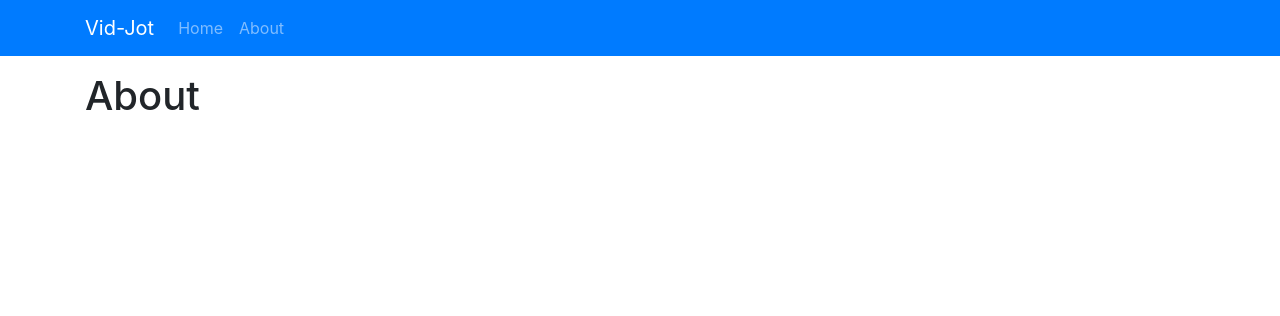
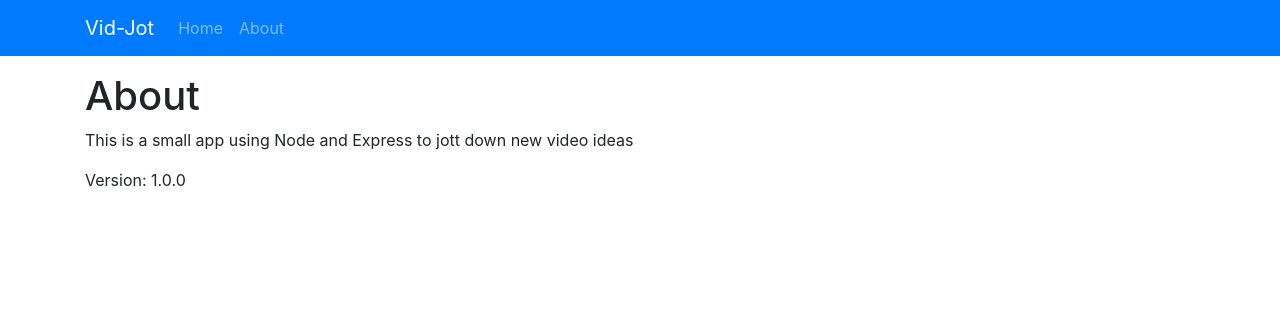
Before and after one commit to MarkusTryban/vid-jot, a Node server app: page /about in a window 1280 px wide. Shown: the top 316 px of the page. Run offline with Node 20, Linux system fonts and the light colour scheme; some libraries are stand-ins or nearby versions.

Commit message:
Add new info to the about page

```diff
--- a/views/about.handlebars
+++ b/views/about.handlebars
@@ -1 +1,3 @@
 <h1>About</h1>
+<p>This is a small app using Node and Express to jott down new video ideas</p>
+<p>Version: 1.0.0</p>
```
